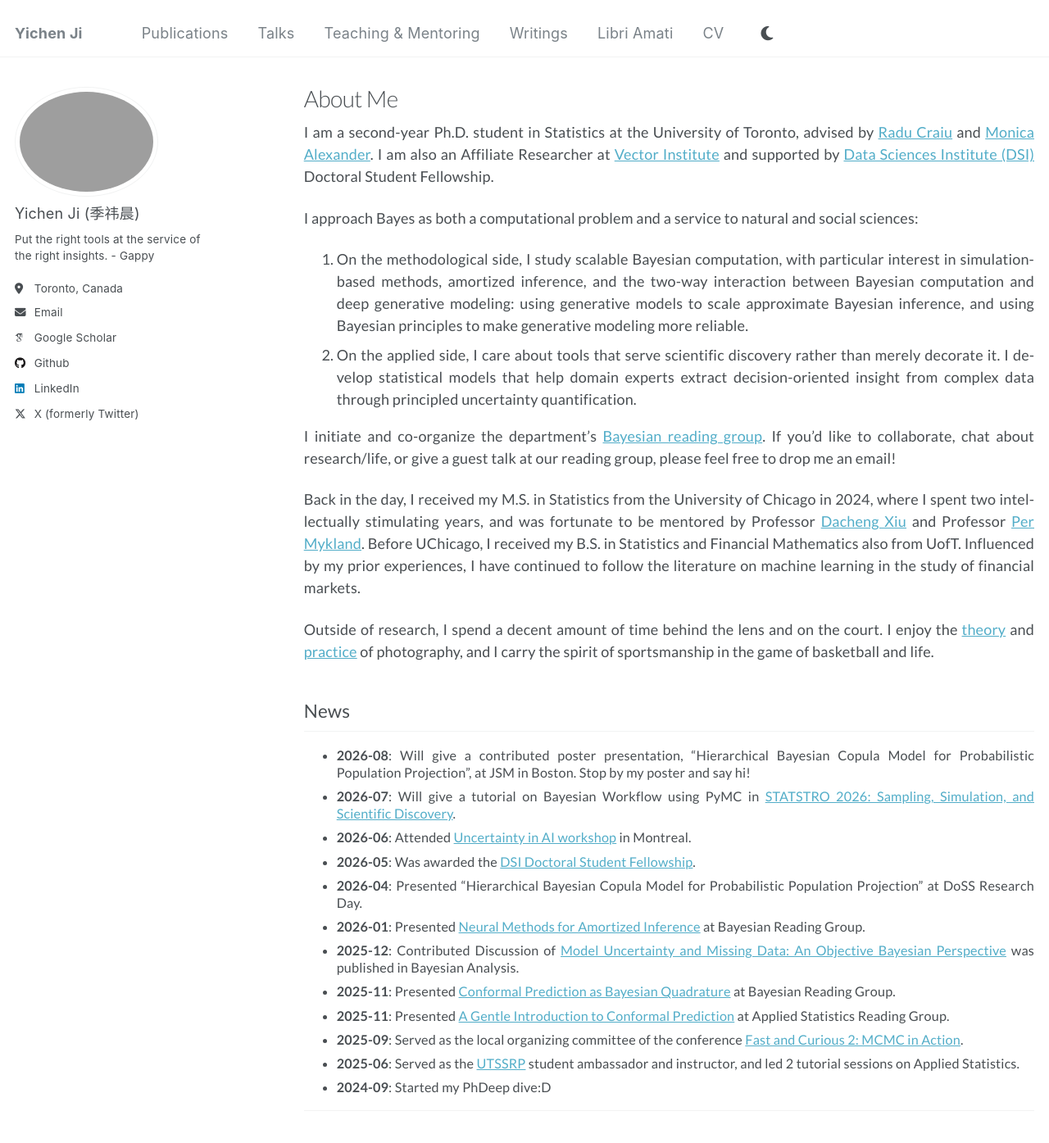
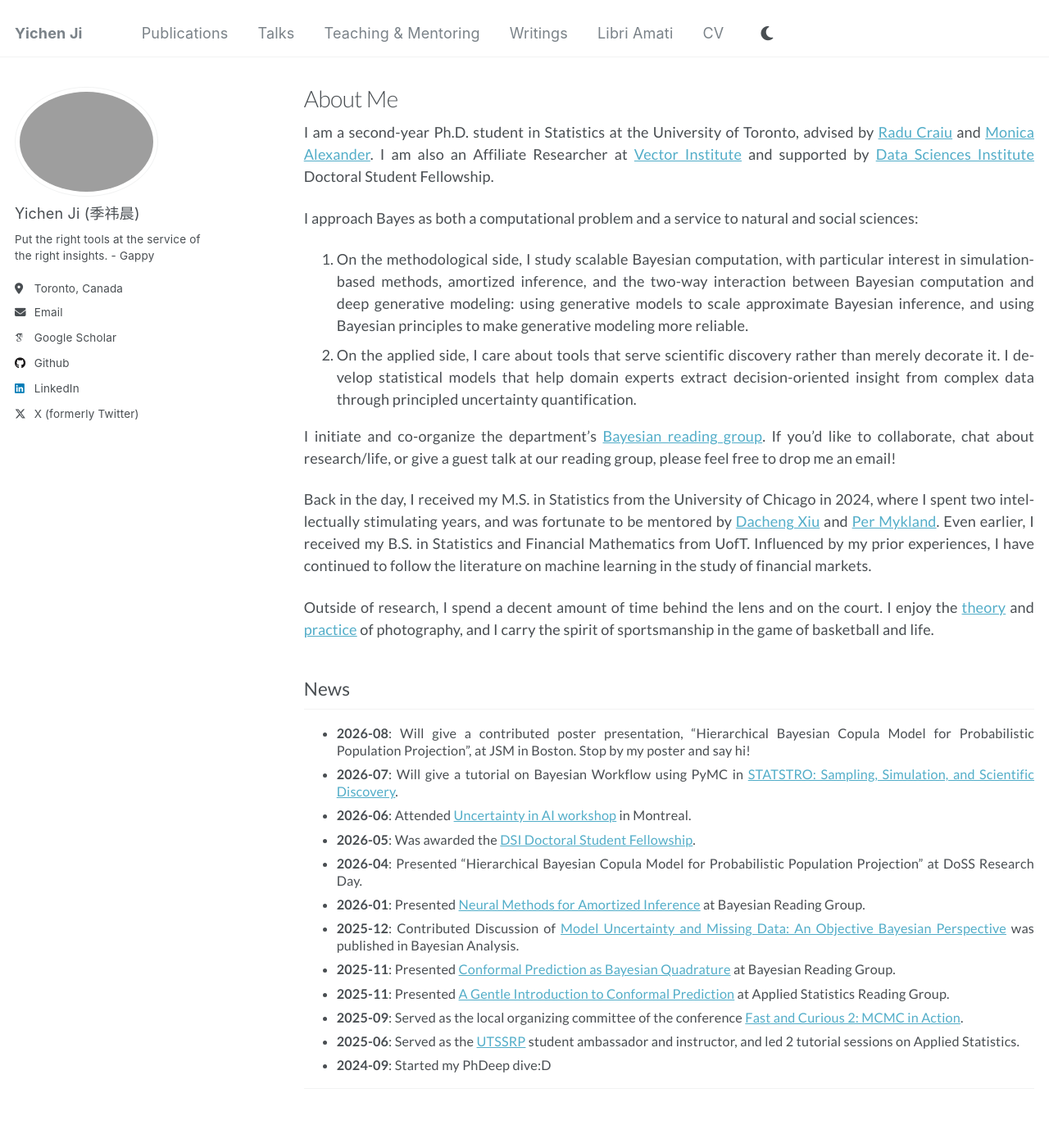
Before and after one commit to user-jiyichen/user-jiyichen.github.io, a Jekyll site: the page built from _pages/about.md, in a window 1280 px wide and 1400 px high. Shown: the top 1395 px of the window at 82% size. Built offline with Jekyll 4.4.1, drawn with Linux system fonts in a browser that asks for light colours; some web fonts are replaced.

Commit message:
Update about.md

```diff
--- a/_pages/about.md
+++ b/_pages/about.md
@@ -7,7 +7,7 @@ redirect_from:
   - /about.html
 ---
 
-I am a second-year Ph.D. student in Statistics at the University of Toronto, advised by [Radu Craiu](https://raducraiu.com/) and [Monica Alexander](https://www.monicaalexander.com/). I am also an Affiliate Researcher at [Vector Institute](https://vectorinstitute.ai/) and supported by [Data Sciences Institute (DSI)](https://datasciences.utoronto.ca/) Doctoral Student Fellowship.
+I am a second-year Ph.D. student in Statistics at the University of Toronto, advised by [Radu Craiu](https://raducraiu.com/) and [Monica Alexander](https://www.monicaalexander.com/). I am also an Affiliate Researcher at [Vector Institute](https://vectorinstitute.ai/) and supported by [Data Sciences Institute](https://datasciences.utoronto.ca/) Doctoral Student Fellowship.
 
 I approach Bayes as both a computational problem and a service to natural and social sciences:
 1. On the methodological side, I study scalable Bayesian computation, with particular interest in simulation-based methods, amortized inference, and the two-way interaction between Bayesian computation and deep generative modeling: using generative models to scale approximate Bayesian inference, and using Bayesian principles to make generative modeling more reliable.
@@ -15,14 +15,14 @@ I approach Bayes as both a computational problem and a service to natural and so
 
 I initiate and co-organize the department’s [Bayesian reading group](https://docs.google.com/spreadsheets/d/1TjVcgiL5OHDxMNK1HZgJJDFR3zyxfBesKZMlADuHpG8/edit?gid=0#gid=0). If you’d like to collaborate, chat about research/life, or give a guest talk at our reading group, please feel free to drop me an email!
 
-Back in the day, I received my M.S. in Statistics from the University of Chicago in 2024, where I spent two intellectually stimulating years, and was fortunate to be mentored by Professor [Dacheng Xiu](https://dachxiu.chicagobooth.edu/) and Professor [Per Mykland](https://galton.uchicago.edu/~mykland/). Before UChicago, I received my B.S. in Statistics and Financial Mathematics also from UofT. Influenced by my prior experiences, I have continued to follow the literature on machine learning in the study of financial markets.
+Back in the day, I received my M.S. in Statistics from the University of Chicago in 2024, where I spent two intellectually stimulating years, and was fortunate to be mentored by [Dacheng Xiu](https://dachxiu.chicagobooth.edu/) and [Per Mykland](https://galton.uchicago.edu/~mykland/). Even earlier, I received my B.S. in Statistics and Financial Mathematics from UofT. Influenced by my prior experiences, I have continued to follow the literature on machine learning in the study of financial markets.
 
 Outside of research, I spend a decent amount of time behind the lens and on the court. I enjoy the [theory](https://www.lab404.com/3741/readings/sontag.pdf) and [practice](https://www.instagram.com/yichen_ji) of photography, and I carry the spirit of sportsmanship in the game of basketball and life.
 
 ## News
 <div class="news-list" markdown="1">
 - **2026-08**: Will give a contributed poster presentation, "Hierarchical Bayesian Copula Model for Probabilistic Population Projection", at JSM in Boston. Stop by my poster and say hi!
-- **2026-07**: Will give a tutorial on Bayesian Workflow using PyMC in [STATSTRO 2026: Sampling, Simulation, and Scientific Discovery](https://statstro.com/).
+- **2026-07**: Will give a tutorial on Bayesian Workflow using PyMC in [STATSTRO: Sampling, Simulation, and Scientific Discovery](https://statstro.com/).
 - **2026-06**: Attended [Uncertainty in AI workshop](https://ivado.ca/en/events/2nd-workshop-uncertainty-in-ai/) in Montreal.
 - **2026-05**: Was awarded the [DSI Doctoral Student Fellowship](https://datasciences.utoronto.ca/doctoral-fellows/).
 - **2026-04**: Presented "Hierarchical Bayesian Copula Model for Probabilistic Population Projection" at DoSS Research Day.
```
